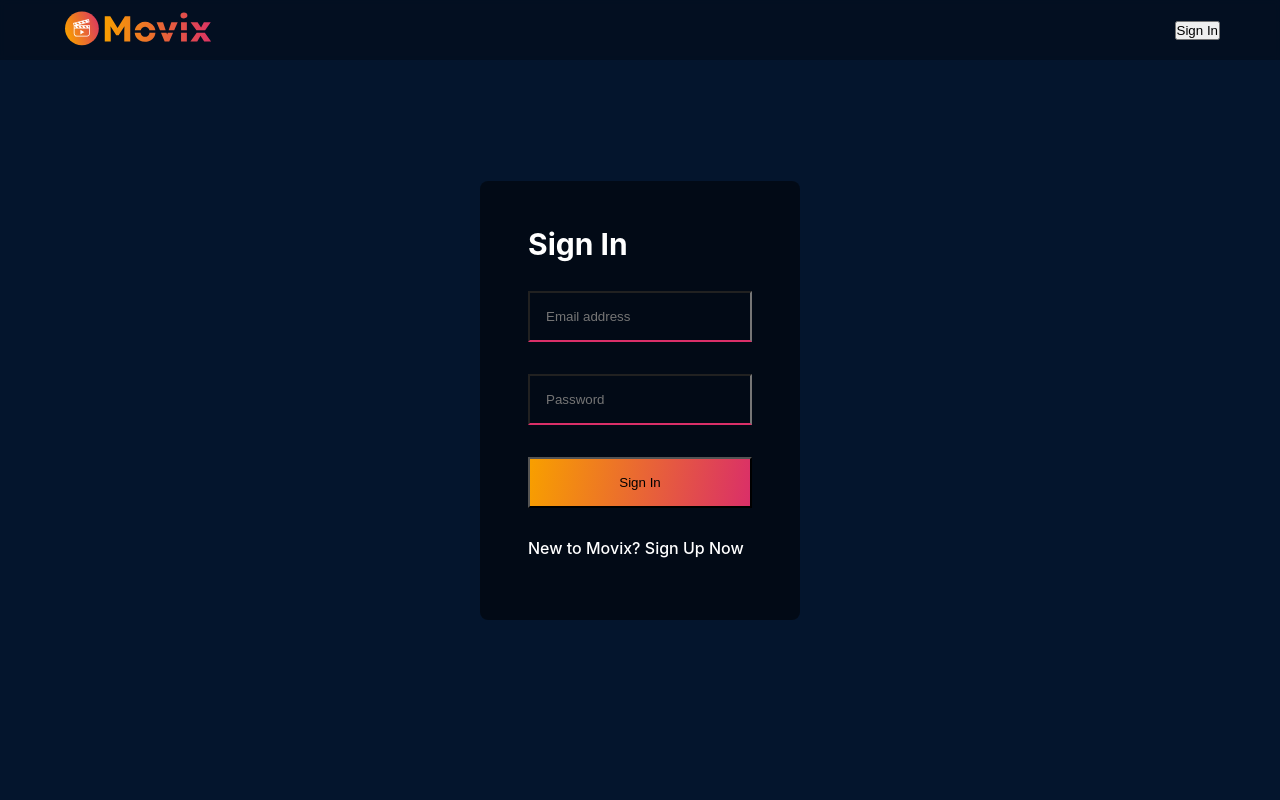
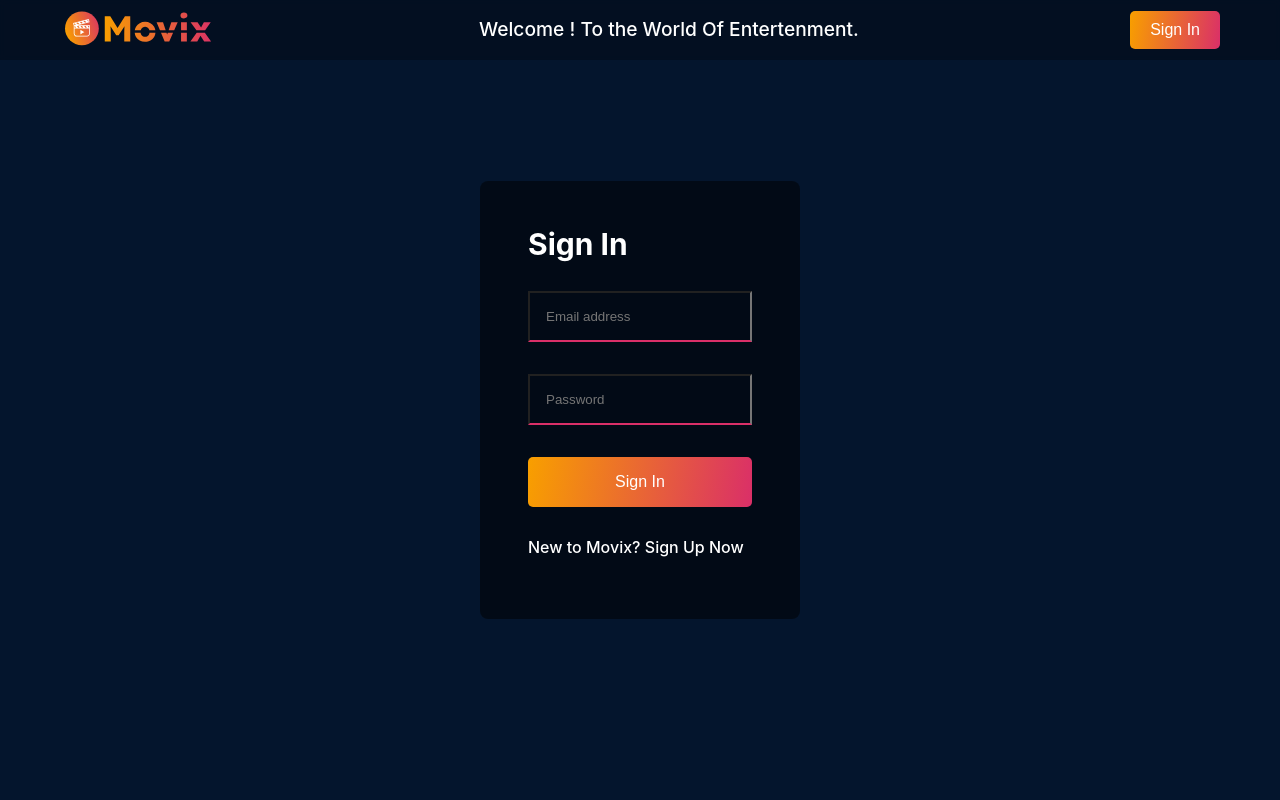
Before and after one commit to jhAman-9/MovieX, a React (Vite) app: page / in a window 1280 px wide. Shown: the top 800 px of the page. Built offline with nearby package versions, Linux system fonts and the light colour scheme; no server answers.

Commit message:
Color Fixing Of header

```diff
--- a/src/components/header/Header.jsx
+++ b/src/components/header/Header.jsx
@@ -98,6 +98,7 @@ const Header = () => {
         <div className="logo" onClick={() => navigate("/")}>
           <img src={logo} alt="" />
         </div>
+        {!user && <p className="text">Welcome ! To the World Of Entertenment.</p>}
         {user ? (
           <ul className="menuItems">
             <li className="menuItem" onClick={() => navigationHandler("movie")}>
--- a/src/components/header/style.scss
+++ b/src/components/header/style.scss
@@ -32,6 +32,15 @@
     img {
       height: 50px;
     }
+  }
+  .text {
+    font-size: larger;
+    color: #fff;
+    cursor: pointer;
+  }
+  :hover {
+    font: bold;
+    color: var(--pink);
   }
   .menuItems {
     list-style-type: none;
@@ -139,8 +148,23 @@
       }
     }
   }
+}
 
+.login-button {
+  margin-left: 1rem;
+  padding: 10px 20px;
 
+  background: var(--gradient); // tomato color
+  color: #fff; // white text
+  border: none;
+  border-radius: 5px;
+  cursor: pointer;
+  font-size: 16px;
+  transition: background-color 0.3s ease;
+
+  &:hover {
+    color: #fff;
+  }
 }
 
 .avatar {
@@ -171,18 +195,12 @@
     font-size: 16px;
     transition: background-color 0.3s ease;
 
-    &:hover {
+    :hover {
       background-color: #e5533d; // darken color on hover
+      font: bold;
     }
   }
-
-
-
 }
-
-
-
-
 
 @keyframes mobileMenu {
   0% {
@@ -193,9 +211,8 @@
   }
 }
 
-
 @media (max-width: 480px) {
-    .avatar{
+  .avatar {
     font-size: 18px;
   }
 }
--- a/src/pages/logIn/style.scss
+++ b/src/pages/logIn/style.scss
@@ -56,6 +56,11 @@
   .toggle-form {
     padding: 1rem 0;
     cursor: pointer;
+
+    &:hover {
+      color: var(--pink);
+      font-size: large;
+    }
   }
 }
 
```
Lines whose indentation alone changed are shown as unchanged.
